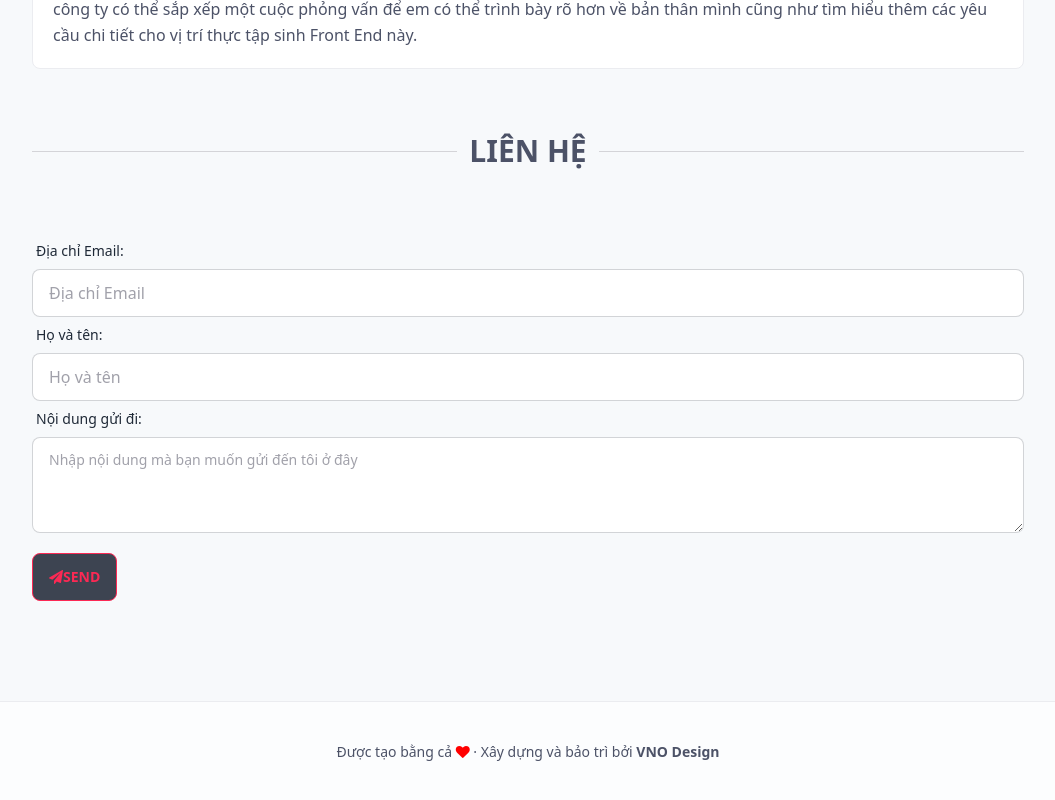
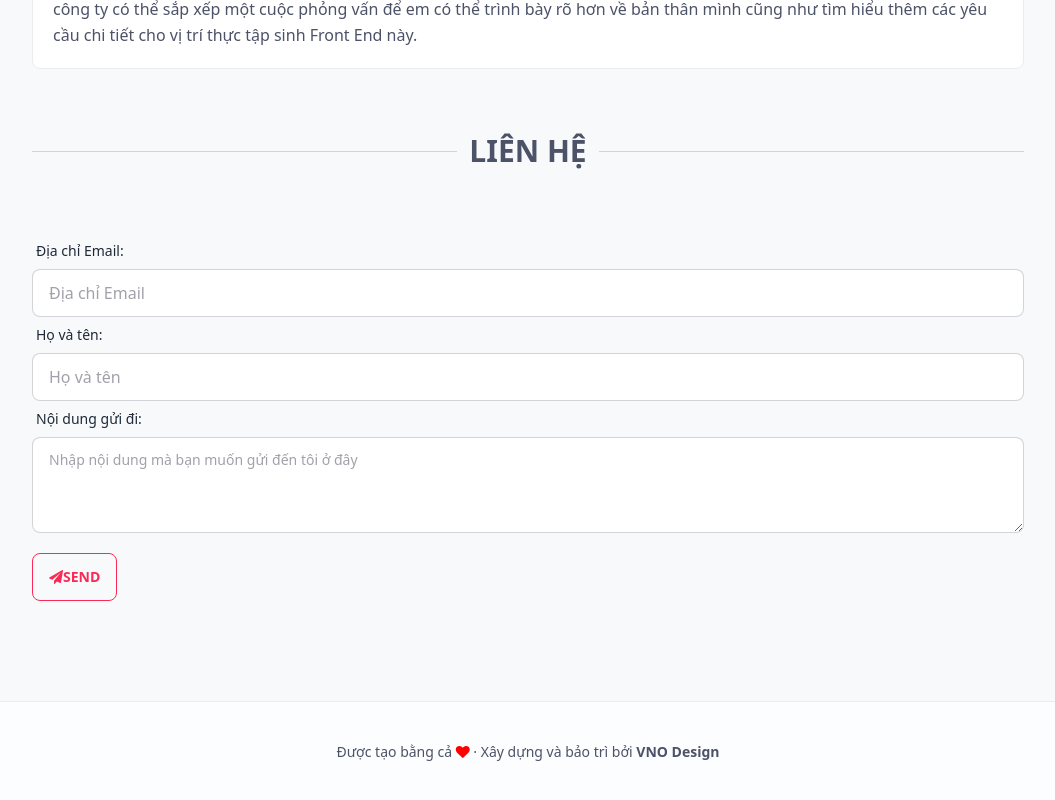
Before and after one commit to tuanductran/cv, a Vue app: page / in a window 1280 px wide. Shown: the part 3146-3946 px from the top of the page, without its empty margins (112-1167 px from the left). Built offline with nearby package versions, Linux system fonts and the light colour scheme.

Commit message:
Update index.vue
Remove background button

```diff
--- a/src/views/Contact/index.vue
+++ b/src/views/Contact/index.vue
@@ -26,7 +26,7 @@
            </label>
            <textarea name="content_job" class="textarea textarea-bordered dark:bg-contact-dark h-24" placeholder="Nhập nội dung mà bạn muốn gửi đến tôi ở đây" required />
          </div>
-         <button id="submit_job" type="submit" class="btn border-main-color text-main-color my-5">
+         <button id="submit_job" type="submit" class="btn bg-transparent border-main-color text-main-color my-5">
             <i class="fa fa-paper-plane" /> Send
          </button>
          <p id="send__job__status"></p>
```
